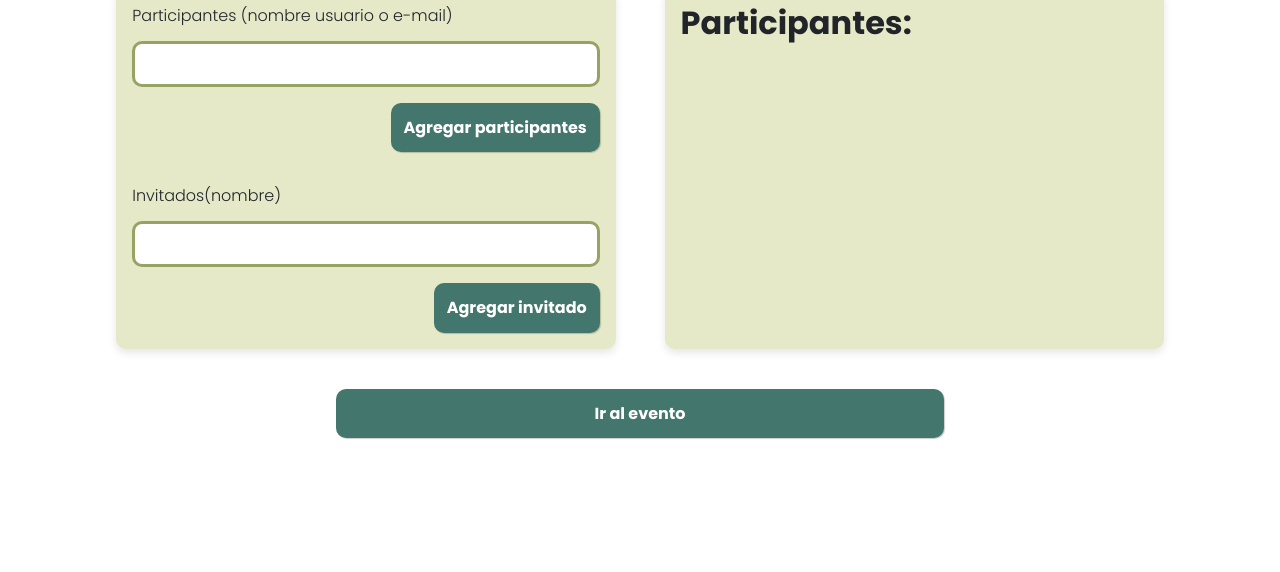
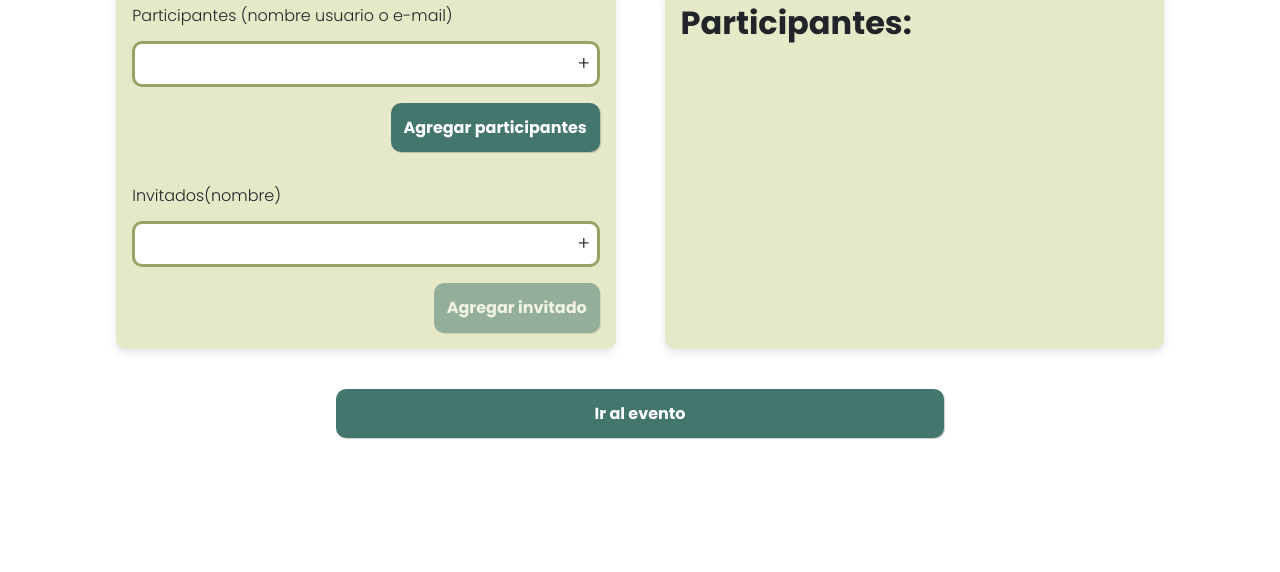
Before and after one commit to GabsCrisp/fifty-fifty, a Flask app: page /participantes in a window 1280 px wide. Shown: the part 228-800 px from the top of the page. Run offline with Flask 3, Linux system fonts and the light colour scheme; the visitor is signed in with stand-in values (Sample User, id 1); some libraries are stand-ins or nearby versions.

Commit message:
desplegable de participantes

```diff
--- a/app.py
+++ b/app.py
@@ -153,3 +153,13 @@ def detalle_evento(idEvento):
 @login_required
 def remover_participantes():
     return get_remover_participantes(db, request,conn, redirect)
+
+@app.route("/buscar_user", methods=["POST"])
+@login_required
+def buscar_user():
+    user = request.get_json()
+    u = db.execute("SELECT usuario from usuarios WHERE usuario LIKE ?", ("%" + user["username"] + "%",)).fetchall()
+    usuarios = []
+    for user in u:
+        usuarios.append(user[0])
+    return jsonify(usuarios)
--- a/static/styles_participantes.css
+++ b/static/styles_participantes.css
@@ -42,6 +42,14 @@ form button
     font-family: 'poppins-bold';
     transition: 1s;
 
+}
+#button_invitado:disabled
+{
+    opacity: 0.5;
+}
+datalist
+{
+    background-color: pink;
 }
 form button:hover
 {
@@ -185,16 +193,24 @@ label {
 }
 
 .form-group {
+    position: relative;
     margin-bottom: 1em;
 }
 
+.form-group::after {
+    position: absolute;
+    content: "+";
+    right: 2%;
+    bottom: 10%;
+    font-size: 1.2rem;
+}
 .participants{
     width: 100%;
     display: flex;
     justify-content: flex-end;
 }
 
-#add-participants {
+.add-participants {
     width: auto;
     border: none;
     background-color: #43766C;
@@ -324,7 +340,7 @@ label {
     {
         height: 80px;
     }
-    #add-participants
+    .add-participants
     {
         font-size: 1.5rem;
     }
--- a/templates/participantes.html
+++ b/templates/participantes.html
@@ -26,23 +26,24 @@
             <form onsubmit="crearParticipante(event, this);">
                 <div class="form-group">
                     <label for="participants">Participantes (nombre usuario o e-mail)</label>
-                    <input type="text" class="input" name="participante">
+                    <input type="text" class="input" name="participante" id="participants" list="users" autocomplete="off">
+                    <datalist id="users"></datalist>
                     <input type="hidden" name="tipoUsuario" value="participante">
                 </div>
 
                 <div class="participants">
-                    <button id="add-participants" type="submit">Agregar participantes</button>
+                    <button class="add-participants" type="submit">Agregar participantes</button>
                 </div>
             </form>
 
             <form onsubmit="crearParticipante(event, this);">
                 <div class="form-group">
                     <label for="invited">Invitados(nombre)</label>
-                    <input type="text" id="invited" name="participante" class="input">
+                    <input type="text" id="invited" name="participante" class="input" autocomplete="off">
                     <input type="hidden" name="tipoUsuario" value="invitado">
                 </div>
                 <div class="participants">
-                    <button id="add-participants" type="submit">Agregar invitado</button>
+                    <button class="add-participants" type="submit" id="button_invitado">Agregar invitado</button>
                 </div>
             </form>
         </div>
```
Also changed, not shown: static/scripts/participantes.js (+40 -1 lines).
